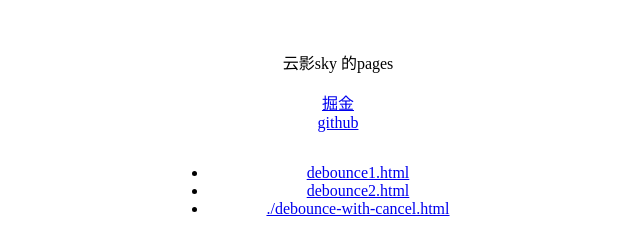
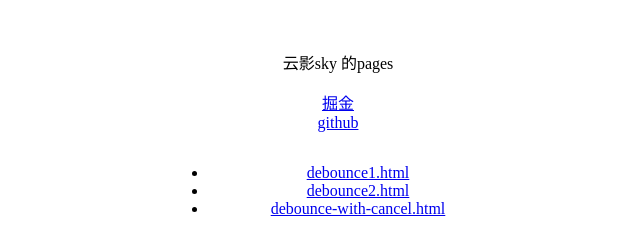
Before and after one commit to lxfriday/give-me-job, a website: page web-serve/index.html in a window 1280 px wide. Shown: the full height of the page, 302-942 px from the left. Drawn offline with Linux system fonts and the light colour scheme.

Commit message:
fix: fix

```diff
--- a/web-serve/index.html
+++ b/web-serve/index.html
@@ -28,7 +28,7 @@
       <ul>
         <li><a href="./debounce1.html">debounce1.html</a></li>
         <li><a href="./debounce2.html">debounce2.html</a></li>
-        <li><a href="./debounce-with-cancel.html">./debounce-with-cancel.html</a></li>
+        <li><a href="./debounce-with-cancel.html">debounce-with-cancel.html</a></li>
       </ul>
     </div>
   </body>
```
Also changed, not shown: web-serve/debounce-with-cancel.html (+2 -0 lines).
